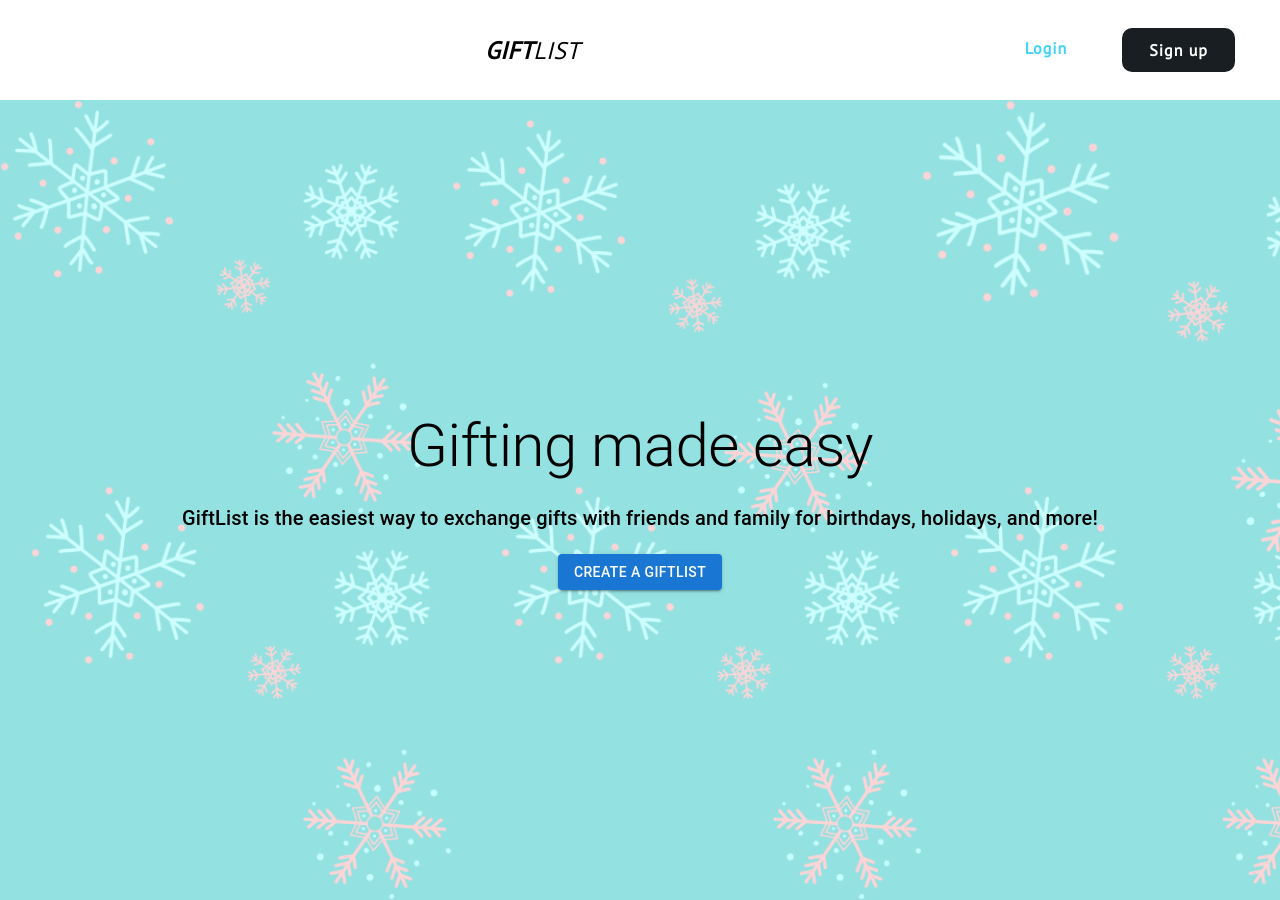
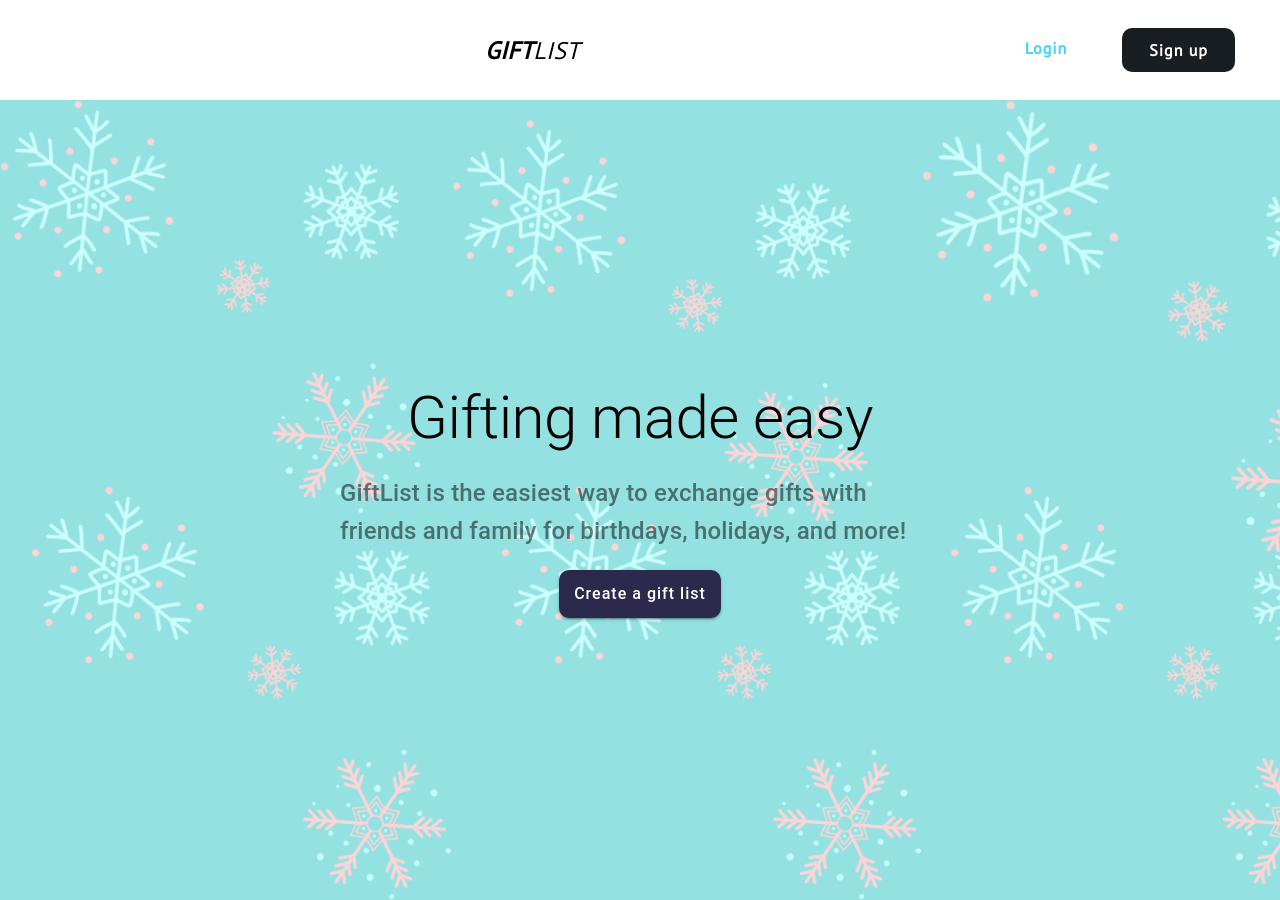
Before and after one commit to FatimaMary/giftlist, a React (Create React App) app in the folder client/: page / in a window 1280 px wide. Built offline with nearby package versions, Linux system fonts and the light colour scheme; the HTML template or start-up script is replaced by a standard one.

Commit message:
Update index.jsx

```diff
--- a/client/src/scenes/welcomepage/index.jsx
+++ b/client/src/scenes/welcomepage/index.jsx
@@ -26,9 +26,35 @@ function WelcomePage() {
             }}
             className='boxcomponent'
         >
-            <Typography variant='h2'>Gifting made easy</Typography>
-            <Typography variant='h6'>GiftList is the easiest way to exchange gifts with friends and family for birthdays, holidays, and more!</Typography>
-            <Button variant='contained' onClick={handleClick}>Create a giftlist</Button>
+            <Typography
+                variant='h2'
+            >
+                Gifting made easy
+            </Typography>
+            <Typography
+                variant='h6'
+                sx={{
+                    fontSize: '1.5rem',
+                    width: '600px',
+                    opacity: '0.5'
+                }}
+            >
+                GiftList is the easiest way to exchange gifts with friends and family for birthdays, holidays, and more!
+            </Typography>
+            <Button
+                variant='contained'
+                onClick={handleClick}
+                sx={{
+                    background: '#2B2A4C',
+                    padding: '10px 15px',
+                    borderRadius: '10px',
+                    textTransform: 'inherit',
+                    fontSize: '1rem',
+                    letterSpacing: '1px',
+                }}
+            >
+                Create a gift list
+            </Button>
         </Box>
     </Box>
   )
```
